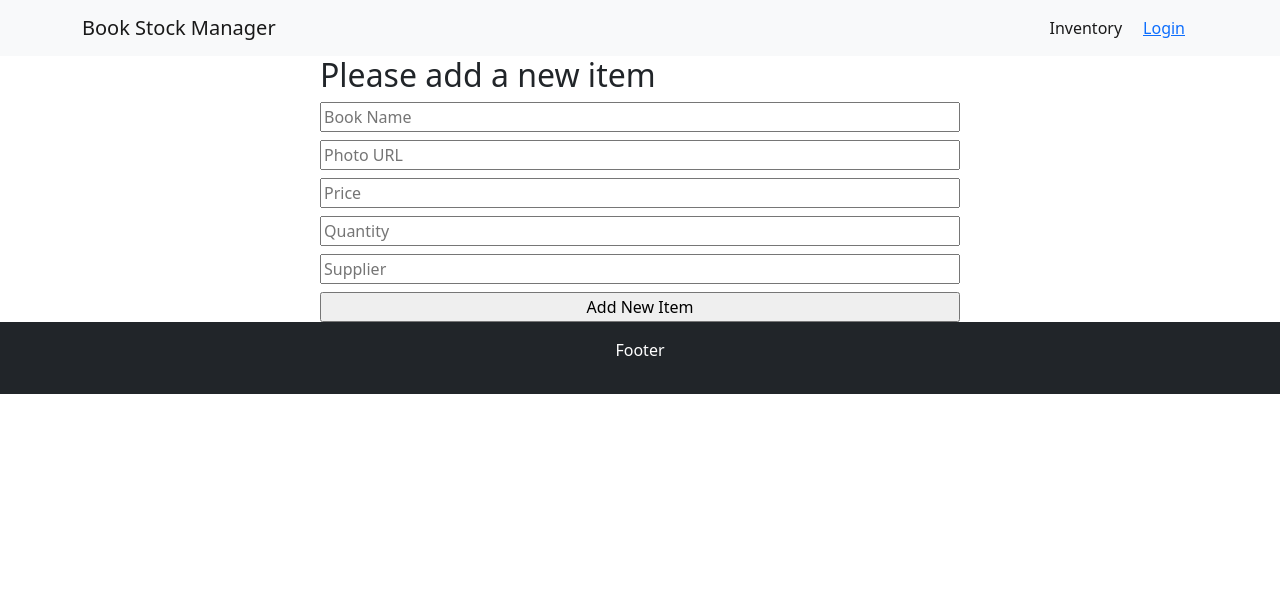
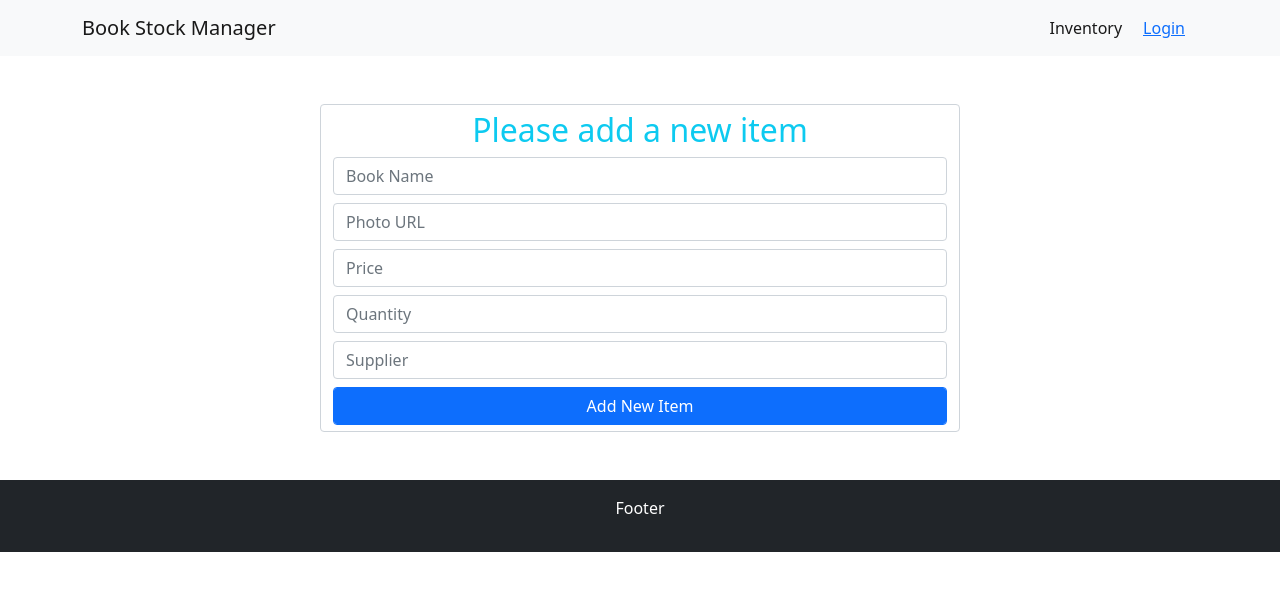
Before and after one commit to SumonsNote/book-stock-manager-client, a React (Create React App) app: page /addNewItem in a window 1280 px wide. Shown: the top 590 px of the page. Built offline with nearby package versions, Linux system fonts and the light colour scheme; no server answers.

Commit message:
added design to add to new item form

```diff
--- a/src/components/SharedFiles/AddNewItem.js
+++ b/src/components/SharedFiles/AddNewItem.js
@@ -20,15 +20,15 @@ const AddNewItem = () => {
         } )
     }
     return (
-        <div className='w-50 mx-auto'>
-            <h2>Please add a new item</h2>
+        <div className='w-50 mx-auto form-control my-5'>
+            <h2 className='text-center text-info'>Please add a new item</h2>
             <form className='d-flex flex-column' onSubmit={handleSubmit(onSubmit)}>
-                <input className='mb-2' placeholder='Book Name' {...register("name", { required: true})} />
-                <input className='mb-2' placeholder='Photo URL' type="text" {...register("img")} />
-                <input className='mb-2' placeholder='Price' type="number" {...register("price")} />
-                <input className='mb-2' placeholder='Quantity' type="number" {...register("quantity")} />
-                <input className='mb-2' placeholder='Supplier' {...register("supplier")} />
-                <input type="submit" value="Add New Item" />
+                <input className='mb-2 form-control' placeholder='Book Name' {...register("name", { required: true})} />
+                <input className='mb-2 form-control' placeholder='Photo URL' type="text" {...register("img")} />
+                <input className='mb-2 form-control' placeholder='Price' type="number" {...register("price")} />
+                <input className='mb-2 form-control' placeholder='Quantity' type="number" {...register("quantity")} />
+                <input className='mb-2 form-control' placeholder='Supplier' {...register("supplier")} />
+                <input className='btn btn-primary form-control' type="submit" value="Add New Item" />
             </form>
         </div>
     );
```
